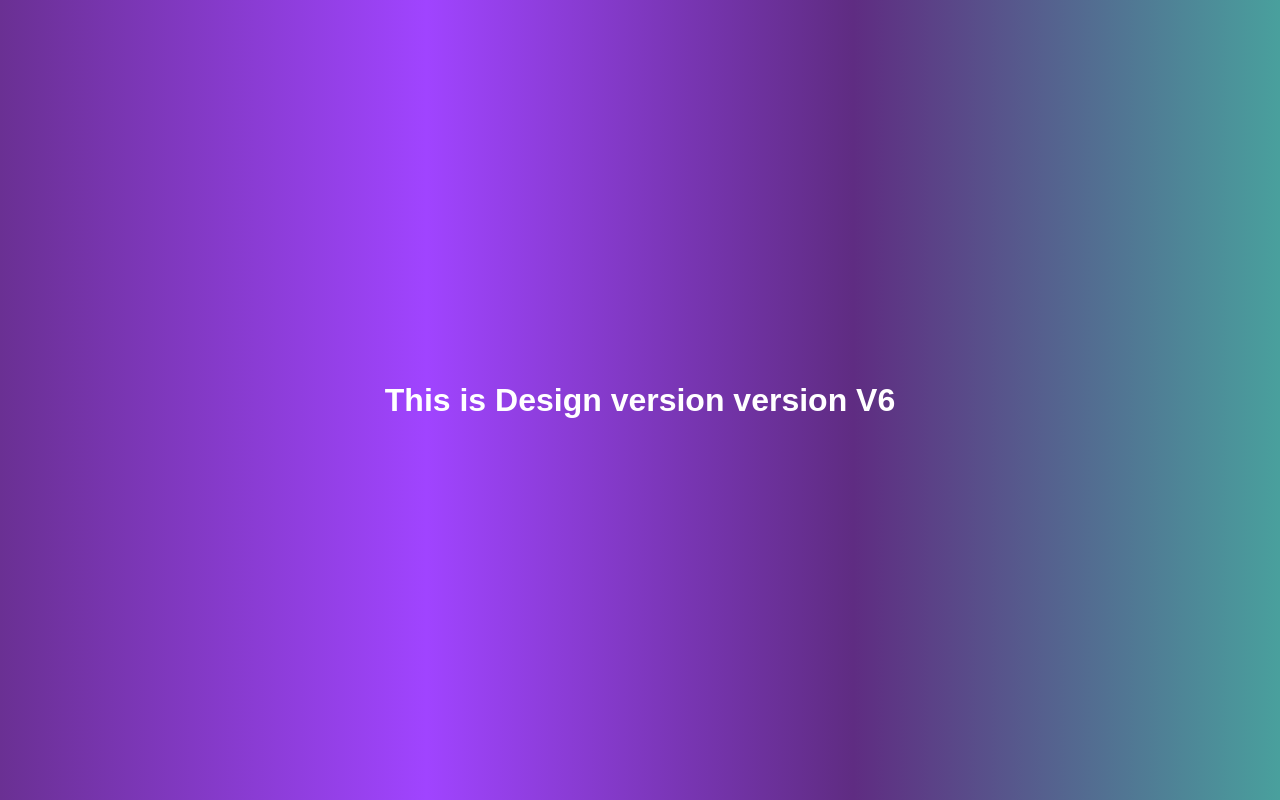
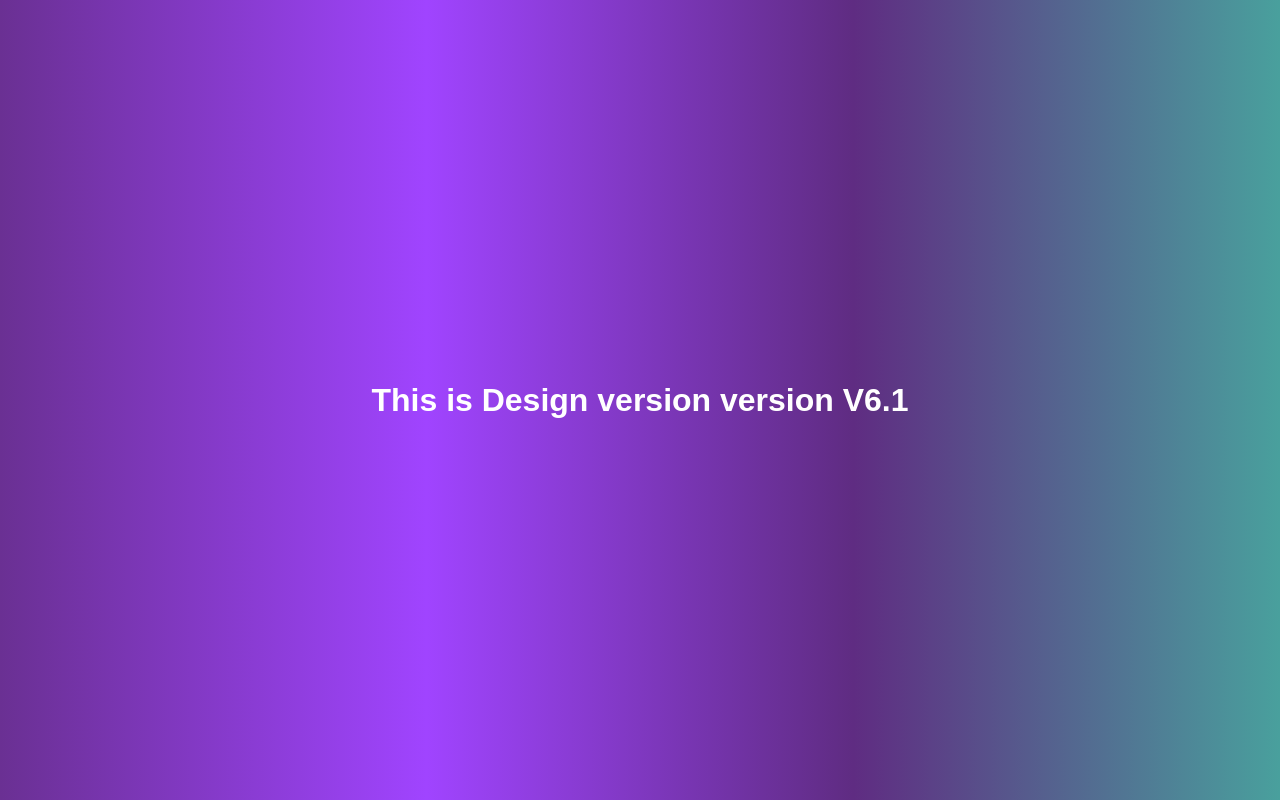
Before and after one commit to gohelshivam/myrepo, a plain HTML site: page index.html in a window 1280 px wide. Drawn offline with Linux system fonts and the light colour scheme.

Commit message:
change the version to V6.1

```diff
--- a/index.html
+++ b/index.html
@@ -8,7 +8,7 @@
 </head>
 <body>
 
-    <h1>This is Design version version V6</h1>
+    <h1>This is Design version version V6.1</h1>
 
 </body>
 </html>
```
